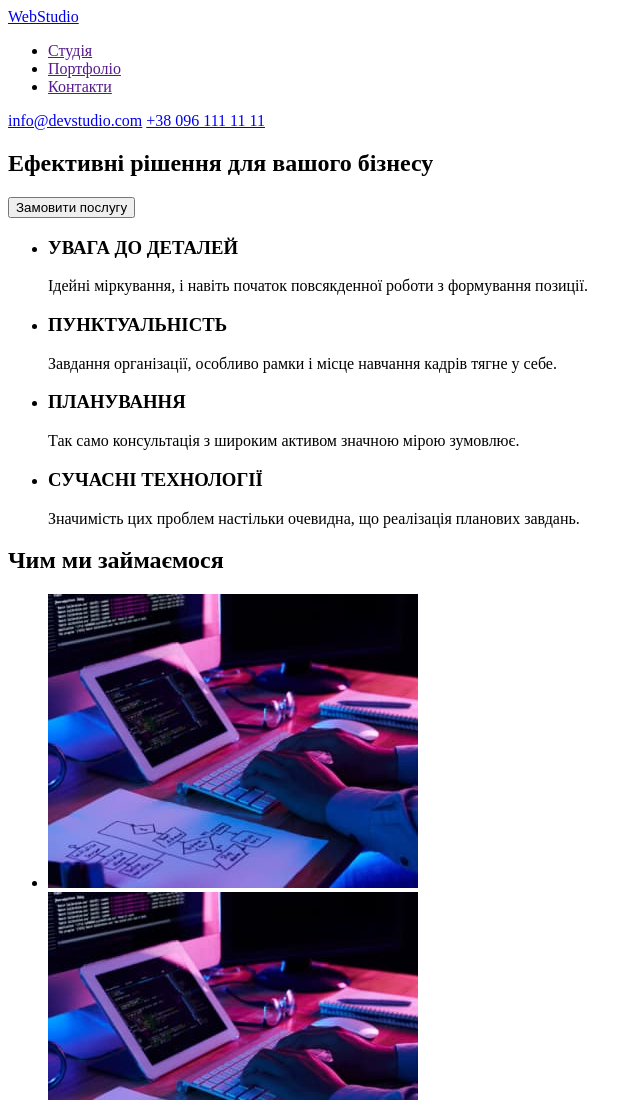
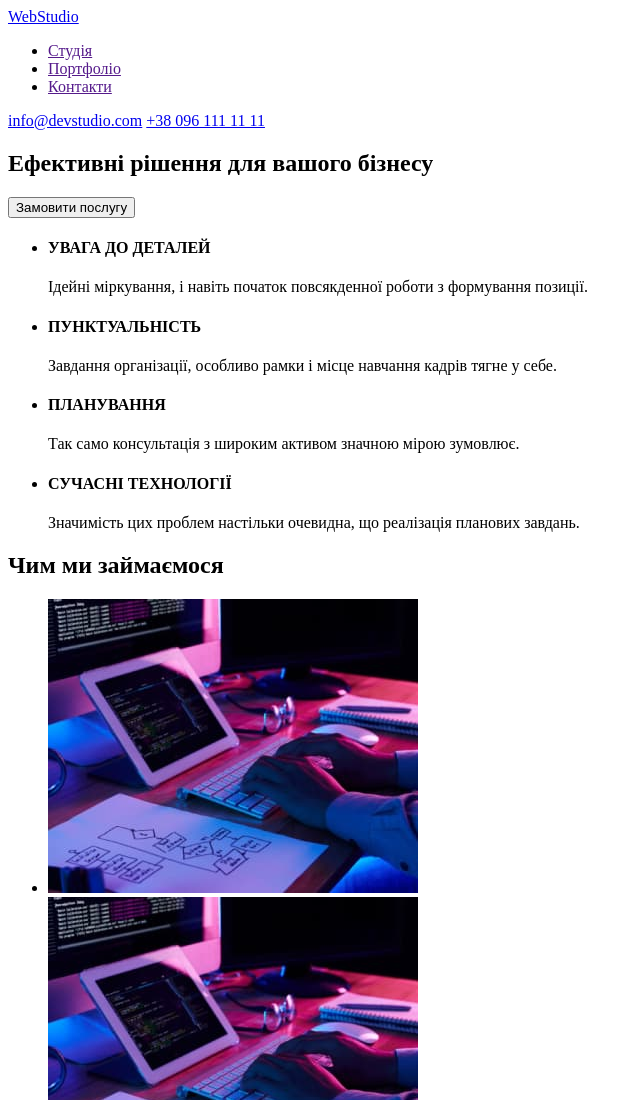
Before and after one commit to MihaVorovskoj/goit-markup-hw-01, a plain HTML site: page index.html in a window 1280 px wide. Shown: the top 1100 px of the page, without its empty margins (0-642 px from the left). Drawn offline with Linux system fonts and the light colour scheme.

Commit message:
Update index.html

```diff
--- a/index.html
+++ b/index.html
@@ -28,19 +28,19 @@
             <!-- <h3></h3> -->
             <ul>
                 <li>
-                    <h3>УВАГА ДО ДЕТАЛЕЙ</h3>
+                    <h4>УВАГА ДО ДЕТАЛЕЙ</h4>
                     <p>Ідейні міркування, і навіть початок повсякденної роботи з формування позиції.</p>
                 </li>
                 <li>
-                    <h3>ПУНКТУАЛЬНІСТЬ</h3>
+                    <h4>ПУНКТУАЛЬНІСТЬ</h4>
                     <p>Завдання організації, особливо рамки і місце навчання кадрів тягне у себе.</p>
                 </li>
                 <li>
-                    <h3>ПЛАНУВАННЯ</h3>
+                    <h4>ПЛАНУВАННЯ</h4>
                     <p>Так само консультація з широким активом значною мірою зумовлює.</p>
                 </li>
                 <li>
-                    <h3>СУЧАСНІ ТЕХНОЛОГІЇ</h3>
+                    <h4>СУЧАСНІ ТЕХНОЛОГІЇ</h4>
                     <p>Значимість цих проблем настільки очевидна, що реалізація планових завдань.</p>
                 </li>
             </ul>
```
